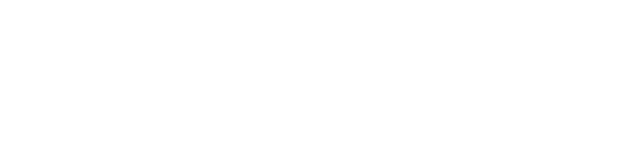
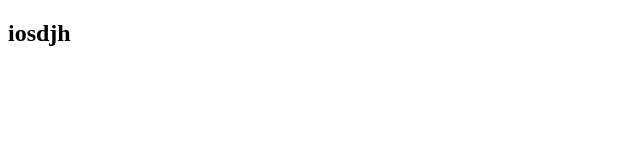
Before and after one commit to 0x-surya/apollo, a plain HTML site: page index.html in a window 1280 px wide. Shown: the whole page, without its empty margins (0-640 px from the left). Drawn offline with Linux system fonts and the light colour scheme.

Commit message:
Updated file

```diff
--- a/index.html
+++ b/index.html
@@ -6,6 +6,6 @@
     <title>Document</title>
 </head>
 <body>
-
+    <h2>iosdjh</h2>
 </body>
 </html>
```
